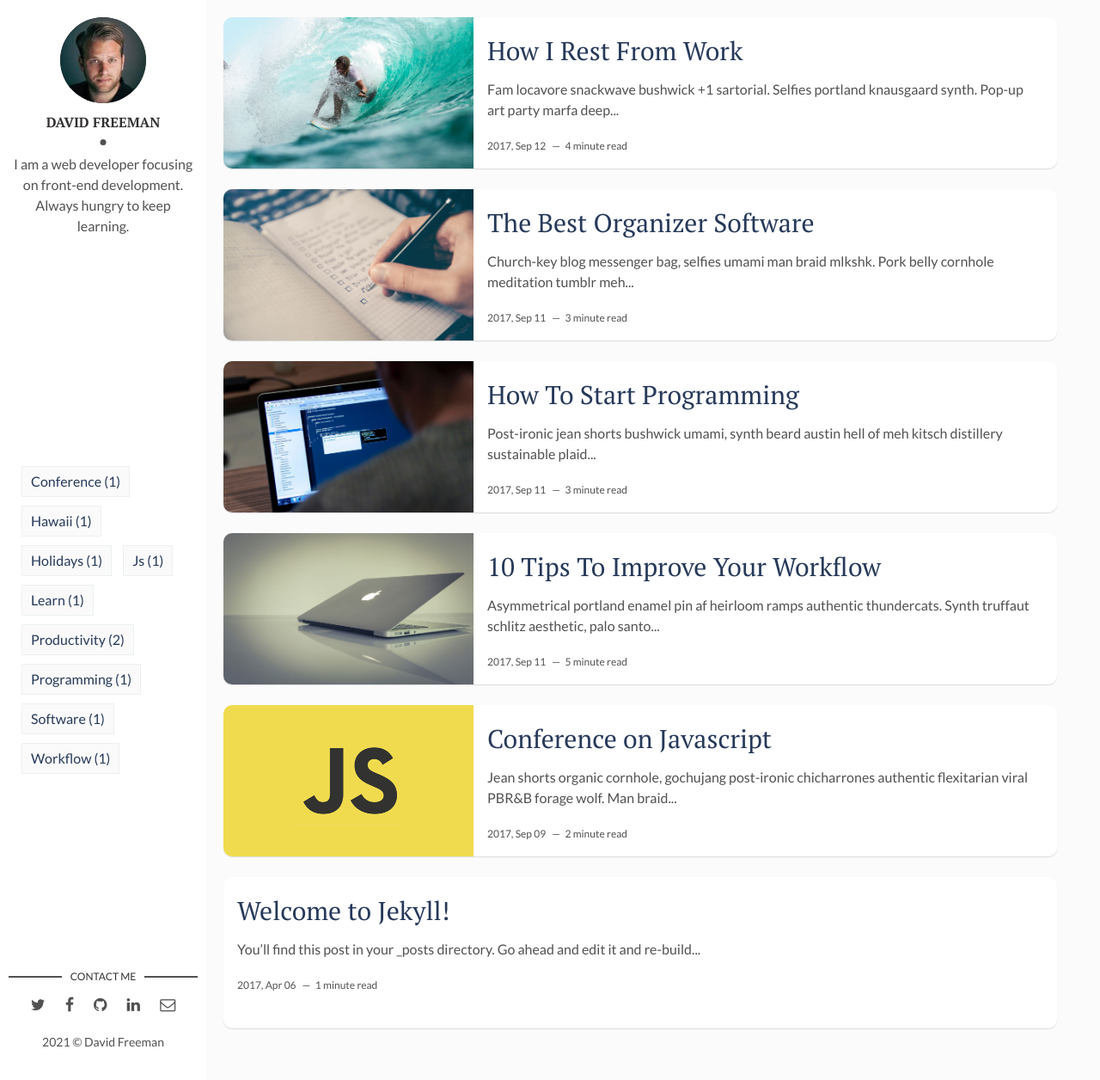
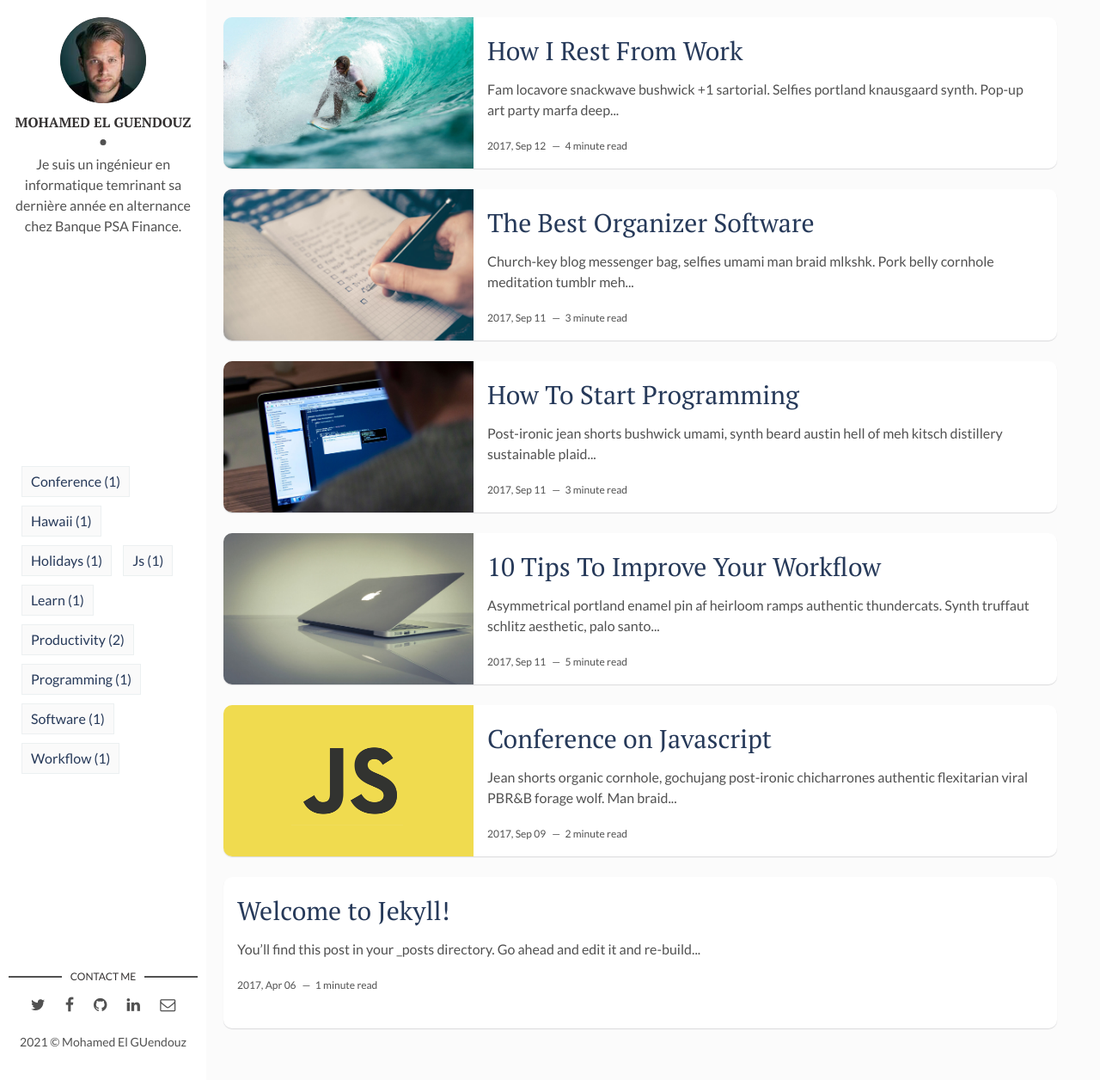
Before and after one commit to MohamedElGuendouz/mohamedelguendouz.github.io, a Jekyll site: the page built from index.html, in a window 1280 px wide and 1256 px high. Shown: the whole window at 86% size. Built offline with Jekyll 4.4.1, drawn with Linux system fonts in a browser that asks for light colours; the list of posts is cut into pages by our own code.

Commit message:
Update _config.yml

```diff
--- a/_config.yml
+++ b/_config.yml
@@ -1,28 +1,26 @@
-title: Hello, world! I'm David Freeman
-description: > # this means to ignore newlines until "baseurl:"
-  Write an awesome description for your new site here. You can edit this
-  line in _config.yml. It will appear in your document head meta (for
-  Google search results) and in your feed.xml site description.
+title: Mohamed El Guendouz
+description: >
+  Ingénieur en informatique et Systèmes d'Information
 permalink: ':title/'
-baseurl: "" # the subpath of your site, e.g. /blog
+baseurl: ""
 url: "https://mohamedelguendouz.github.io"
-site-twitter: #if your site has a twitter account, enter it here
+site-twitter:
 
 # Author Settings
-author: David Freeman # add your name
-author-img: david-freeman.jpg # add your photo
-about-author: I am a web developer focusing on front-end development. Always hungry to keep learning. # add description
-social-twitter: # add your Twitter handle
-social-facebook: # add your Facebook handle
-social-github: artemsheludko # add your Github handle
-social-linkedin: # add your Linkedin handle
-social-email: # add your Email address
+author: Mohamed El GUendouz
+author-img: david-freeman.jpg
+about-author: Je suis un ingénieur en informatique temrinant sa dernière année en alternance chez Banque PSA Finance.
+social-twitter:
+social-facebook:
+social-github:
+social-linkedin:
+social-email:
 
 # Disqus
-discus-identifier: mr-brown # add your discus identifier
+discus-identifier: mr-brown
 
 # Tracker
-analytics: # Google Analytics
+analytics:
 
 # Build Settings
 markdown: kramdown
```
